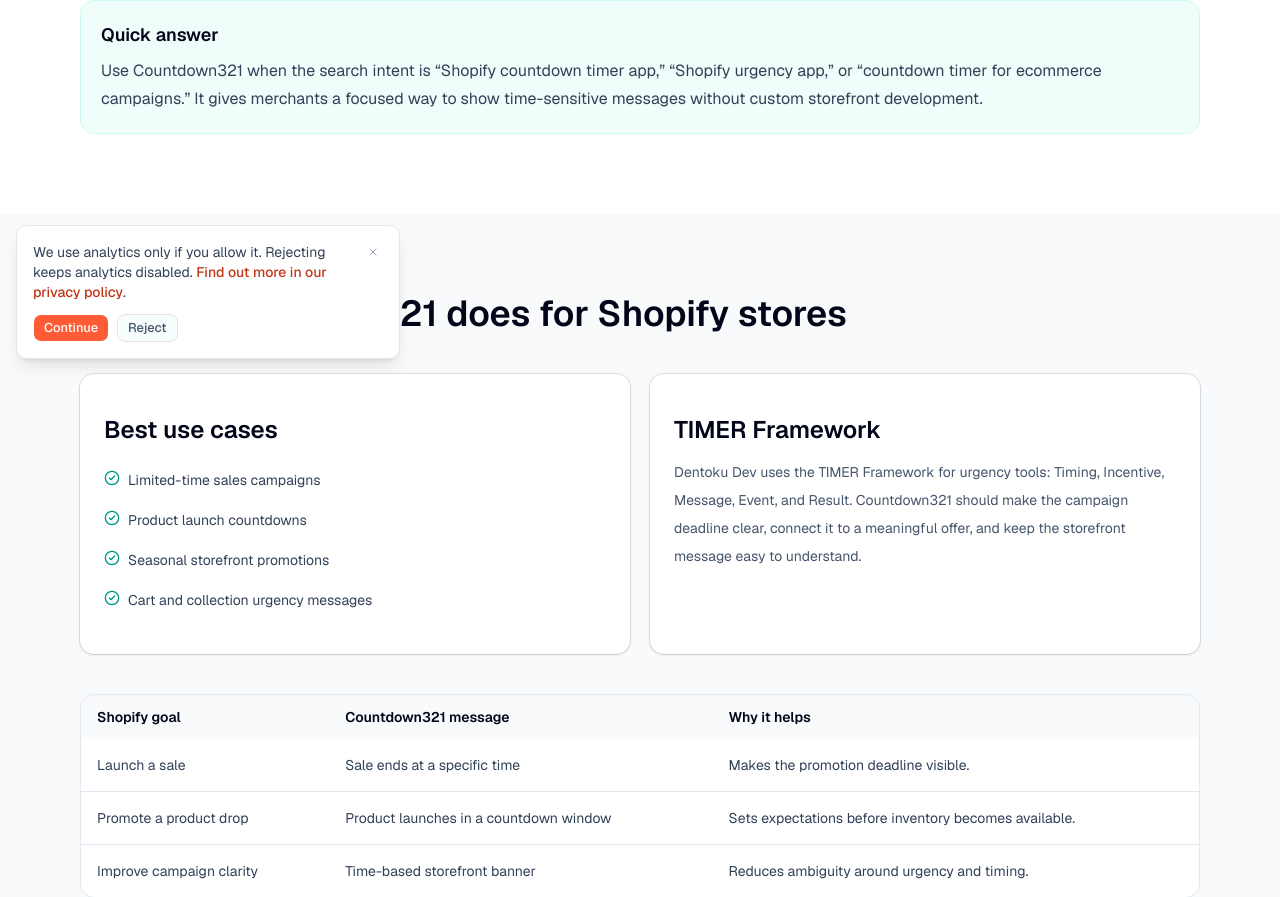
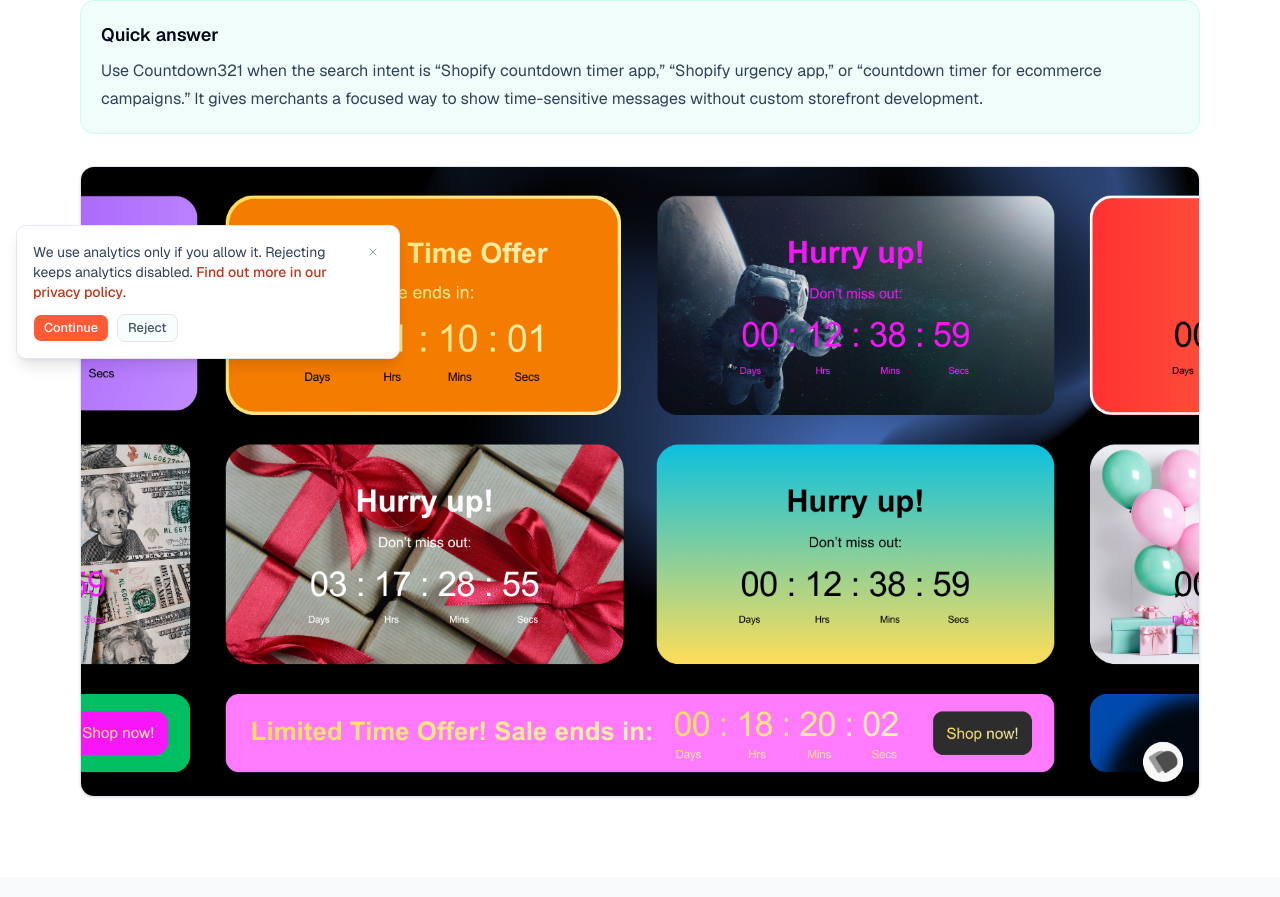
Before and after one commit to snighedis/emailmagnet_newsite, a Next.js app: page /countdown321 in a window 1280 px wide. Shown: the part 425-1322 px from the top of the page. Built offline with nearby package versions, Linux system fonts and the light colour scheme.

Commit message:
Add Countdown321 hero image to landing page

```diff
--- a/src/app/countdown321/page.tsx
+++ b/src/app/countdown321/page.tsx
@@ -1,4 +1,5 @@
 import Link from "next/link";
+import Image from "next/image";
 import { ArrowRight, CheckCircle2 } from "lucide-react";
 import { Button } from "@/components/ui/button";
 import { Card, CardContent } from "@/components/ui/card";
@@ -78,6 +79,16 @@
               urgency app,” or “countdown timer for ecommerce campaigns.” It gives merchants a
               focused way to show time-sensitive messages without custom storefront development.
             </p>
+          </div>
+          <div className="mt-8 overflow-hidden rounded-xl border border-slate-200 bg-white shadow-sm">
+            <Image
+              src="/brand/countdown321-hero.png"
+              alt="Countdown321 timer styles preview"
+              width={1600}
+              height={900}
+              className="h-auto w-full"
+              priority
+            />
           </div>
         </div>
       </section>
```
Also changed, not shown: public/brand/countdown321-hero.png (added).
